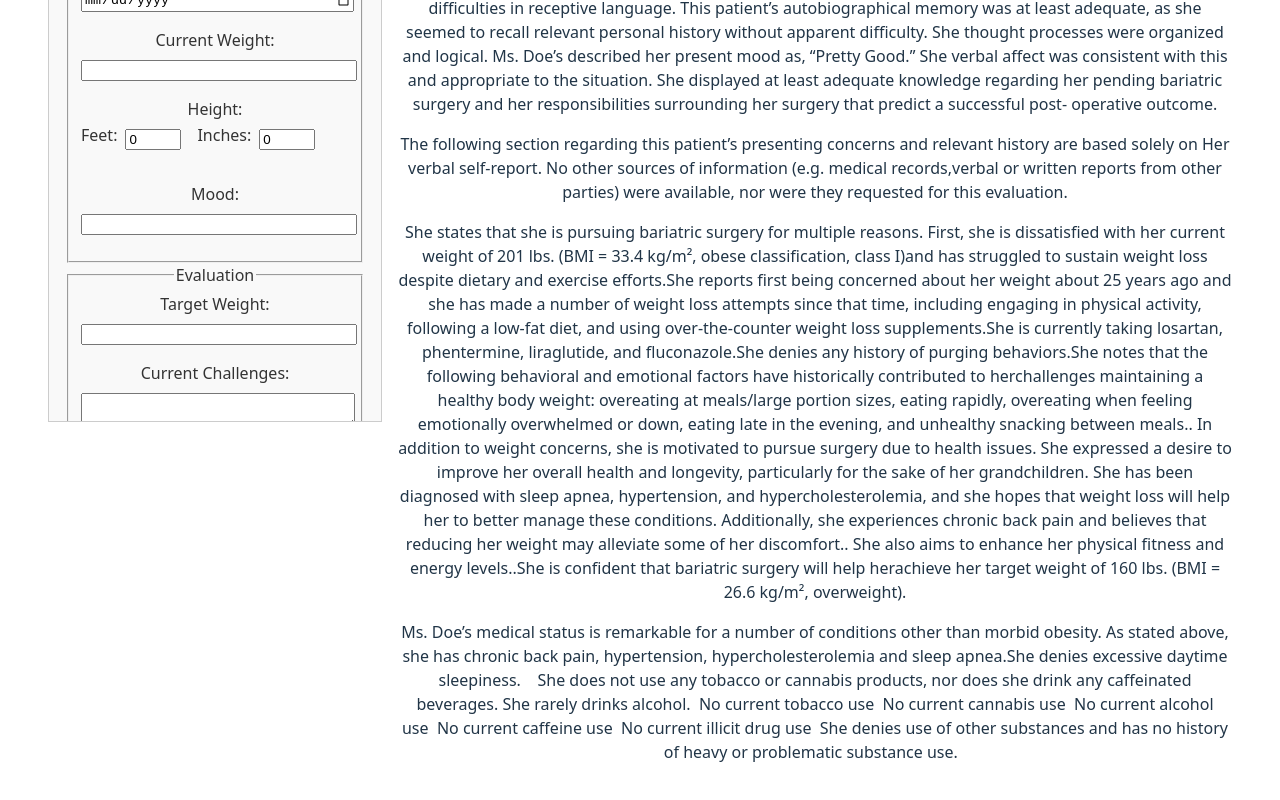
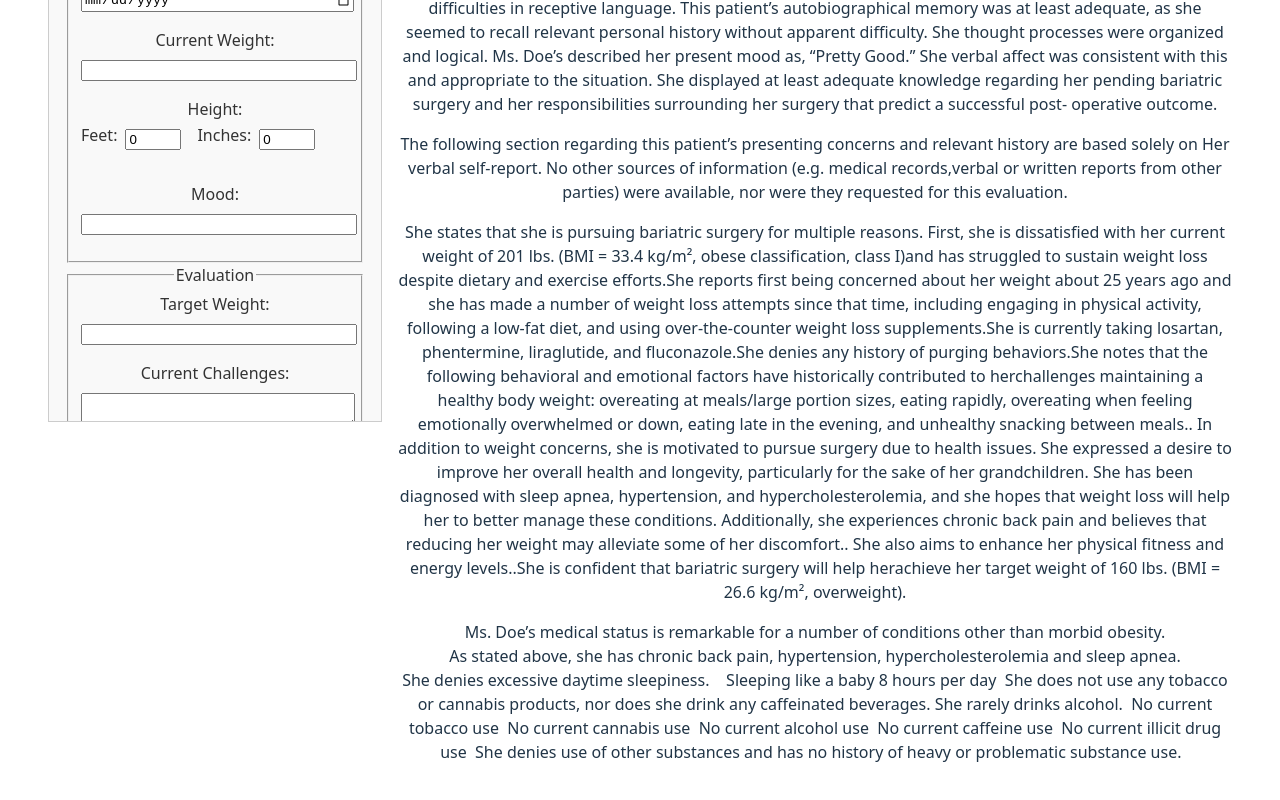
Before and after one commit to mvillaronga/bariatric-reporting, a React (Vite) app: page / in a window 1280 px wide. Shown: the part 460-1260 px from the top of the page. Built offline with nearby package versions, Linux system fonts and the light colour scheme.

Commit message:
Added Total Sleep Time Field

```diff
--- a/src/App.jsx
+++ b/src/App.jsx
@@ -33,8 +33,9 @@ function App() {
         reportDate: "March 14, 2025",
         subjectName: "Mary Doe",
         subjectDOB: "04/08/1981",
-        nap: "",  // new initial nap value
-        excessiveDaytimeSleepiness: false,  // new field for checkbox value
+        nap: "",
+        excessiveDaytimeSleepiness: false,
+        totalSleepTime: ""  // new field added
     });
 
     const handleUpdate = (data) => {
--- a/src/components/InputPanel/InputPanel.jsx
+++ b/src/components/InputPanel/InputPanel.jsx
@@ -35,6 +35,7 @@ export default function InputPanel({ onUpdate }) {
         tobaccoUse: 'No current tobacco use',
         nap: '',
         excessiveDaytimeSleepiness: false,
+        totalSleepTime: ''  // new field added
     };
     const [formData, setFormData] = useState(initialState);
 
--- a/src/components/InputPanel/MedicalStatusPanel.jsx
+++ b/src/components/InputPanel/MedicalStatusPanel.jsx
@@ -9,6 +9,16 @@ export default function MedicalStatusPanel({ formData, handleChange }) { // upda
             <label>
                 Associated Conditions:
                 <textarea name="associatedConditions" value={formData.associatedConditions} onChange={handleChange} />
+            </label>
+            {/* --- Moved Total Sleep Time field above Excessive Daytime Sleepiness --- */}
+            <label>
+                Total Sleep Time:
+                <input
+                  type="text"
+                  name="totalSleepTime"
+                  value={formData.totalSleepTime}
+                  onChange={handleChange}
+                />
             </label>
             {/* Added Excessive Daytime Sleepiness checkbox */}
             <label>
--- a/src/components/report/MedicalStatus.jsx
+++ b/src/components/report/MedicalStatus.jsx
@@ -14,35 +14,31 @@ export default function MedicalStatus({
     tobaccoUse,
     nap,
     gender,
-    excessiveDaytimeSleepiness
+    excessiveDaytimeSleepiness,
+    totalSleepTime   // new prop received
 }) {
     const { pronoun, objectPronoun, capitalPronoun } = genderData[gender] || genderData["Female"];
+    // Use default text when totalSleepTime is empty
+    const displaySleepTime = totalSleepTime.trim() ? totalSleepTime : "Sleeping like a baby 8 hours per day";
 
     return (
         <p>
             {patientName}’s medical status is remarkable for a number of conditions other than morbid obesity.
-
+            <br />
             As stated above, {pronoun} has {associatedConditions}.
-
+            <br />
             {excessiveDaytimeSleepiness
                 ? `${capitalPronoun} claims excessive daytime sleepiness.`
                 : `${capitalPronoun} denies excessive daytime sleepiness.`}
-            &nbsp;&nbsp;
-
-            {nap}&nbsp;&nbsp;
-
+            &nbsp;&nbsp;{nap}&nbsp;&nbsp;
+            {/* Display Total Sleep Time */}
+            {displaySleepTime}&nbsp;&nbsp;
             {medications}&nbsp;&nbsp;
-
             {tobaccoUse}&nbsp;&nbsp;
-
             {cannabisUse}&nbsp;&nbsp;
-
             {alcoholUse}&nbsp;&nbsp;
-
             {caffeineUse}&nbsp;&nbsp;
-
             {illicitDrugUse}&nbsp;&nbsp;
-
             {substanceUsage}&nbsp;&nbsp;
         </p>
     );
@@ -61,4 +57,5 @@ MedicalStatus.propTypes = {
     nap: PropTypes.string.isRequired,
     gender: PropTypes.string.isRequired,
     excessiveDaytimeSleepiness: PropTypes.bool.isRequired,
+    totalSleepTime: PropTypes.string.isRequired  // new propType
 };
--- a/src/components/report/Report.jsx
+++ b/src/components/report/Report.jsx
@@ -35,7 +35,8 @@ export default function Report({
     subjectName,
     subjectDOB,
     nap,   // new prop
-    excessiveDaytimeSleepiness  // new prop
+    excessiveDaytimeSleepiness,  // new prop
+    totalSleepTime             // new prop added
 }) {
     return (
         <div className="report-container">
@@ -80,6 +81,7 @@ export default function Report({
                 tobaccoUse={tobaccoUse}
                 nap={nap}  // passing the new nap value
                 excessiveDaytimeSleepiness={excessiveDaytimeSleepiness}  // passing the new value
+                totalSleepTime={totalSleepTime}  // passing totalSleepTime
             />
         </div>
     );
@@ -113,5 +115,6 @@ Report.propTypes = {
     subjectName: PropTypes.string.isRequired,
     subjectDOB: PropTypes.string.isRequired,
     nap: PropTypes.string.isRequired,  // new propType
-    excessiveDaytimeSleepiness: PropTypes.bool.isRequired  // new propType
+    excessiveDaytimeSleepiness: PropTypes.bool.isRequired,  // new propType
+    totalSleepTime: PropTypes.string.isRequired  // new propType
 };
```
